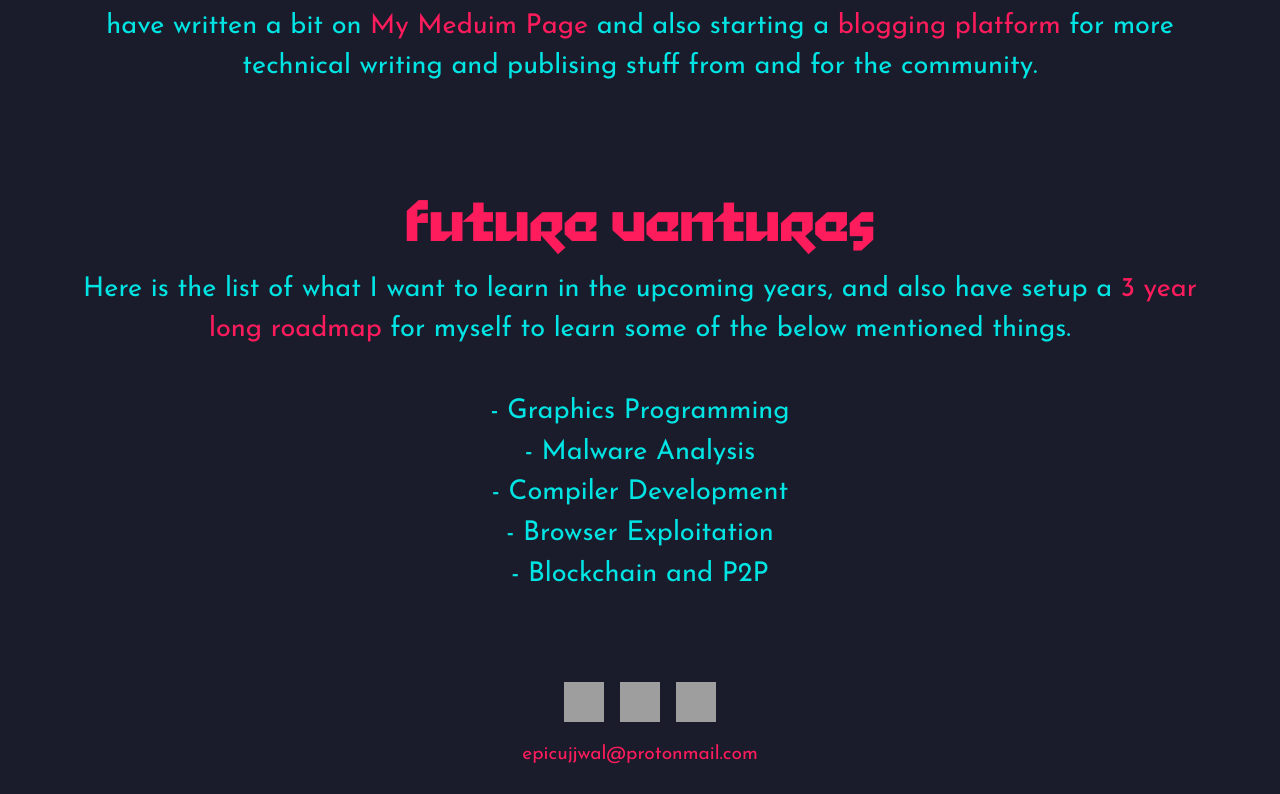
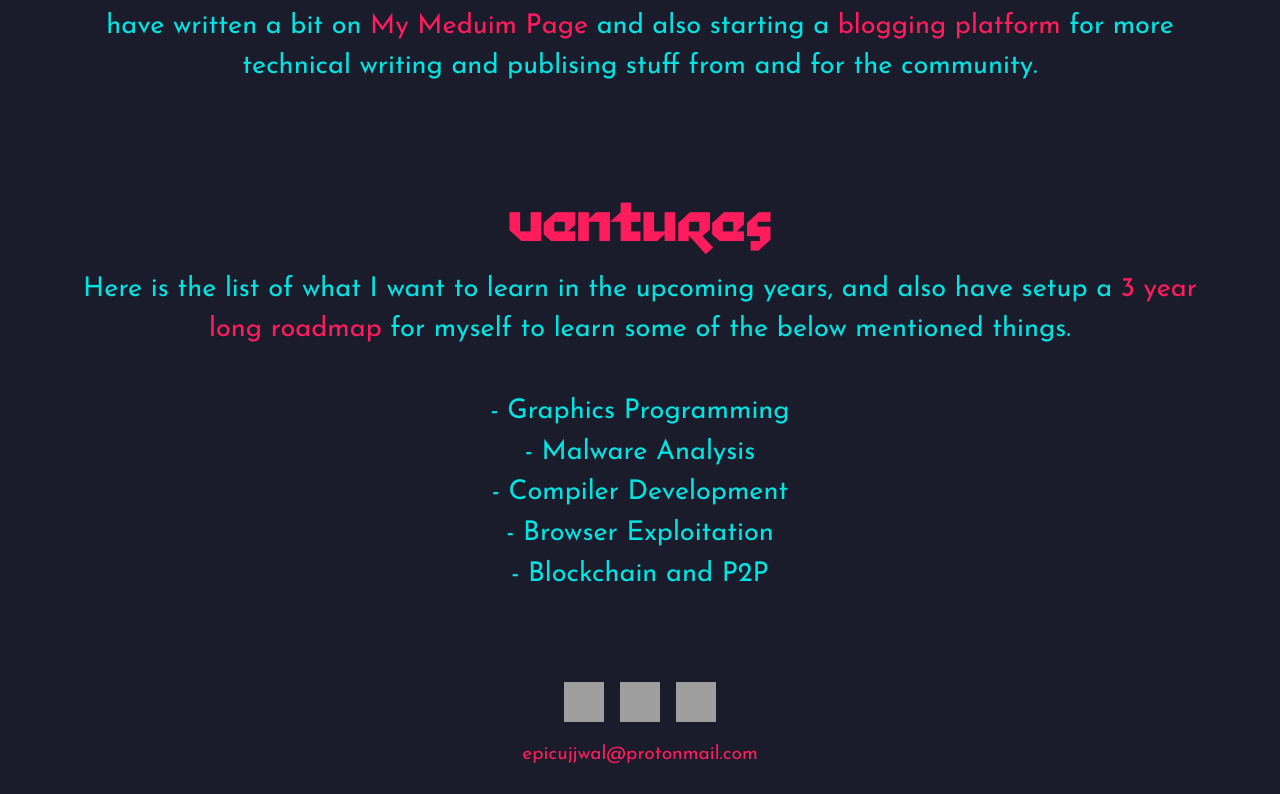
Before and after one commit to ujjwal-kr/mywebsite, a React (Create React App) app: page / in a window 1280 px wide. Shown: the part 2106-2900 px from the top of the page. Built offline with nearby package versions, Linux system fonts and the light colour scheme; grey boxes are pictures that could not be loaded.

Commit message:
ventures

```diff
--- a/src/home.tsx
+++ b/src/home.tsx
@@ -124,7 +124,7 @@ function Ventures() {
             <br />
             <br />
             <Description>
-                <DesHeading className="has-text-primary stiff">Future Ventures</DesHeading>
+                <DesHeading className="has-text-primary stiff">Ventures</DesHeading>
                 <Whoami className="text">
                     Here is the list of what I want to learn in the upcoming years, and also have setup a <a href="https://github.com/ujjwal-kr/system-programming-roadmap">3 year long roadmap</a> for myself to learn some of the below mentioned things.
                     <br />
```
